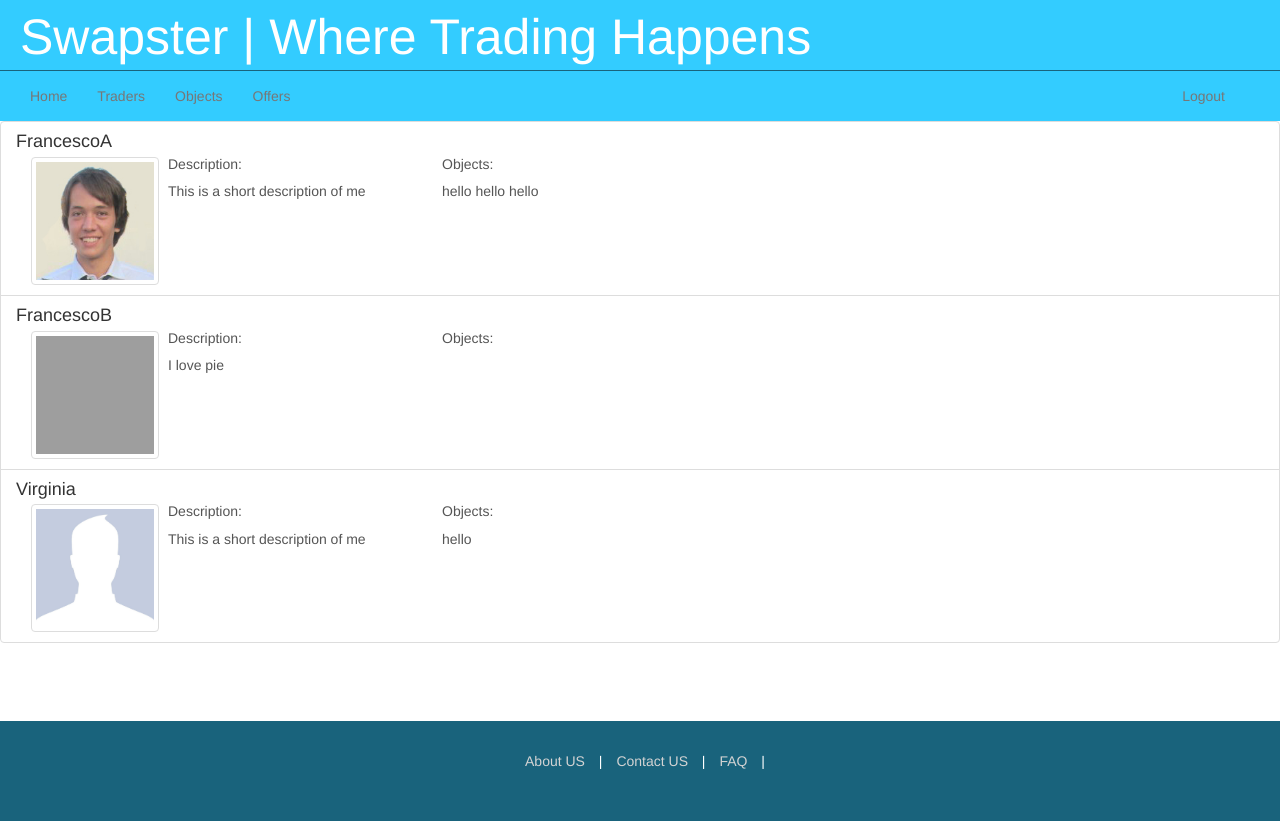
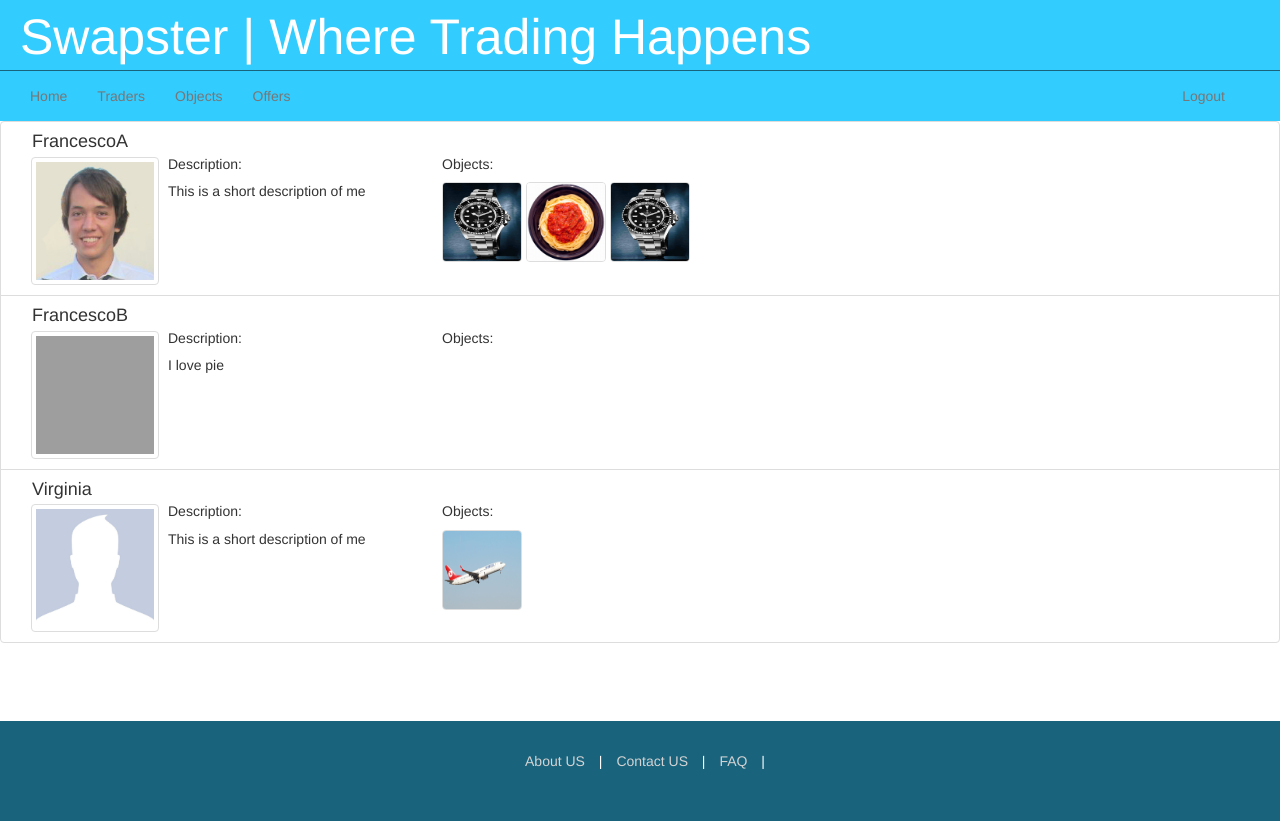
Before and after one commit to FrancescoA/swapster, a Django app: a page that uses templates/trader/traders.html in a window 1280 px wide. Run offline with Django 3.2, Linux system fonts and the light colour scheme; data comes from the database, SQL or seed files in the repository; parts of the project's set-up code (start-up, migrations or seed data) failed here and were passed over; grey boxes are pictures that could not be loaded.

Commit message:
Finished traders

```diff
--- a/static/css/traders.css
+++ b/static/css/traders.css
@@ -7,3 +7,18 @@
 .col-8 > h5 {
 	margin-top: 0px;
 }
+
+
+a.neutral {
+	color: inherit;
+}
+
+.username {
+	margin-left: 16px;
+}
+
+img.object-icon-view {
+	width: 80px;
+	height: 80px;
+	display: inline-block;
+}
--- a/templates/trader/traders.html
+++ b/templates/trader/traders.html
@@ -8,29 +8,32 @@
 {% block content %}
 	<div class="list-group">
 	{% for trader in traders %}
-	<a class="list-group-item" href="{% url 'generic_profile' trader.username %}">
+	<span class="list-group-item">
 		<div class="row">
-		<h4 class="list-group-item-heading"> {{ trader.username }} </h4>
+		<h4 class="username list-group-item-heading"> {{ trader.username }} </h4>
+		<a class="neutral" href="{% url 'generic_profile' trader.username %}">
 			<div class="list-group-item-text col-4">
 				<div class="row">
 					<div class="col-4">
 						<img class="object-icon-large img-rounded thumbnail" src="{{ trader.image_url }}" alt="user-profile"/>
-
 					</div>
-					<div class="col-8">
+					<div class="col-8 list-group-item-text">
 						<h5> Description: </h5>
 						<p class="description"> {{ trader.bio }} </p>
 					</div>
 				</div>
 			</div>
+		</a>
 			<div class="list-group-item-text col-8">
 				<h5> Objects: </h5>
 				{% for item in trader.item_set %}
-					hello
+					<a class="detail-trigger" name="{{ item|safe }}" owner="{{ item.owner.username }}">
+						<img class="thumbnail object-icon-view stripped" src="{{ item.image.url }}"/>
+					</a>
 				{% endfor %}
 			</div>
 		</div>
-	</a>
+	</span>
 
 
 
```
